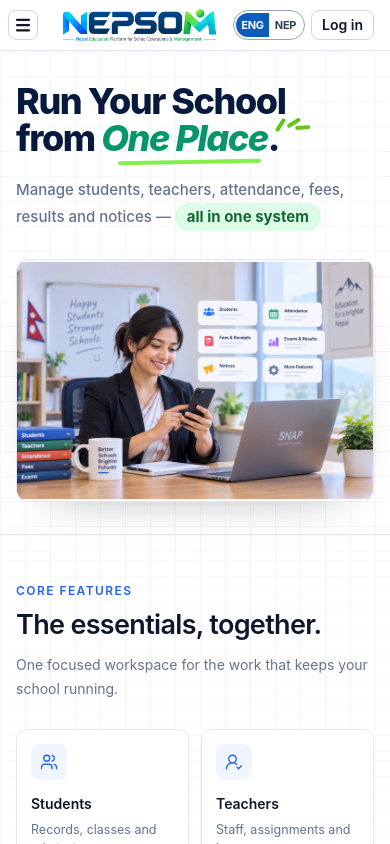
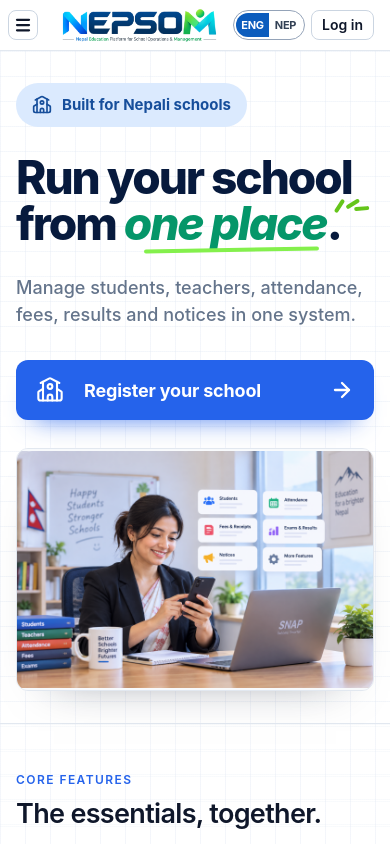
Before and after one commit to basantathapa7495/snap-main, a Next.js app: page / in a window 390 px wide. Shown: the top 844 px of the page. Built offline with nearby package versions, Linux system fonts and the light colour scheme.

Commit message:
Match landing hero to mobile reference

```diff
--- a/app/page.tsx
+++ b/app/page.tsx
@@ -15,6 +15,7 @@ import {
   Minus,
   Phone,
   Plus,
+  School,
   UserRoundCheck,
   Users,
   WalletCards,
@@ -119,27 +120,39 @@ export default function HomePage() {
         <section aria-labelledby="hero-heading" className="border-b border-[#E2E8F0]">
           <div className={`${container} flex flex-col items-start py-8 text-left sm:py-12 lg:py-14`}>
             <div className="w-full max-w-[920px]">
+              <p className="inline-flex min-h-11 items-center gap-2.5 rounded-full bg-[#DBEAFE] px-4 text-[15px] font-bold text-[#164E9B] sm:text-[17px]">
+                <School className="h-5 w-5 shrink-0" strokeWidth={2} aria-hidden="true" />
+                Built for Nepali schools
+              </p>
+
               <h1
                 id="hero-heading"
-                className="text-[36px] font-extrabold leading-[1.04] tracking-[-0.04em] text-[#071A3D] sm:text-[48px] lg:text-[58px]"
+                className="mt-7 text-[46px] font-extrabold leading-[0.99] tracking-[-0.045em] text-[#071A3D] sm:text-[56px] lg:text-[64px]"
               >
-                <span className="block">Run Your School</span>
+                <span className="block">Run your school</span>
                 <span className="block">
                   from{' '}
                   <span className={styles.heroAccent}>
-                    One Place
+                    one place
                     <span className={styles.heroRays} aria-hidden="true" />
                   </span>
                   .
                 </span>
               </h1>
 
-              <p className="mt-5 max-w-[760px] text-[15px] font-medium leading-[1.65] text-[#64748B] sm:text-[18px]">
-                Manage students, teachers, attendance, fees, results and notices —{' '}
-                <span className="inline-block rounded-full bg-[#DCFCE7] px-3 py-0.5 font-bold text-[#166534]">
-                  all in one system
-                </span>
+              <p className="mt-7 max-w-[780px] text-[18px] font-medium leading-[1.5] text-[#64748B] sm:text-[21px]">
+                Manage students, teachers, attendance, fees, results and notices in one system.
               </p>
+
+              <Link
+                href="/auth/signup"
+                prefetch={false}
+                className="mt-8 flex min-h-[60px] w-full max-w-[920px] items-center justify-center rounded-xl bg-[#2563EB] px-5 text-white shadow-[0_16px_26px_-18px_rgba(37,99,235,0.9)] transition-colors hover:bg-[#1D4ED8] sm:min-h-16 sm:px-8"
+              >
+                <School className="h-7 w-7 shrink-0 sm:h-8 sm:w-8" strokeWidth={1.8} aria-hidden="true" />
+                <span className="mx-5 text-[18px] font-bold tracking-[-0.01em] sm:mx-7 sm:text-[22px]">Register your school</span>
+                <ArrowRight className="ml-auto h-6 w-6 shrink-0 sm:h-7 sm:w-7" strokeWidth={2.3} aria-hidden="true" />
+              </Link>
 
               <figure className={`${styles.heroFrame} mt-7 w-full max-w-[920px] overflow-hidden rounded-xl border border-[#E2E8F0] bg-[#F8FAFC]`}>
                 <div className={styles.heroPhoto}>
```
